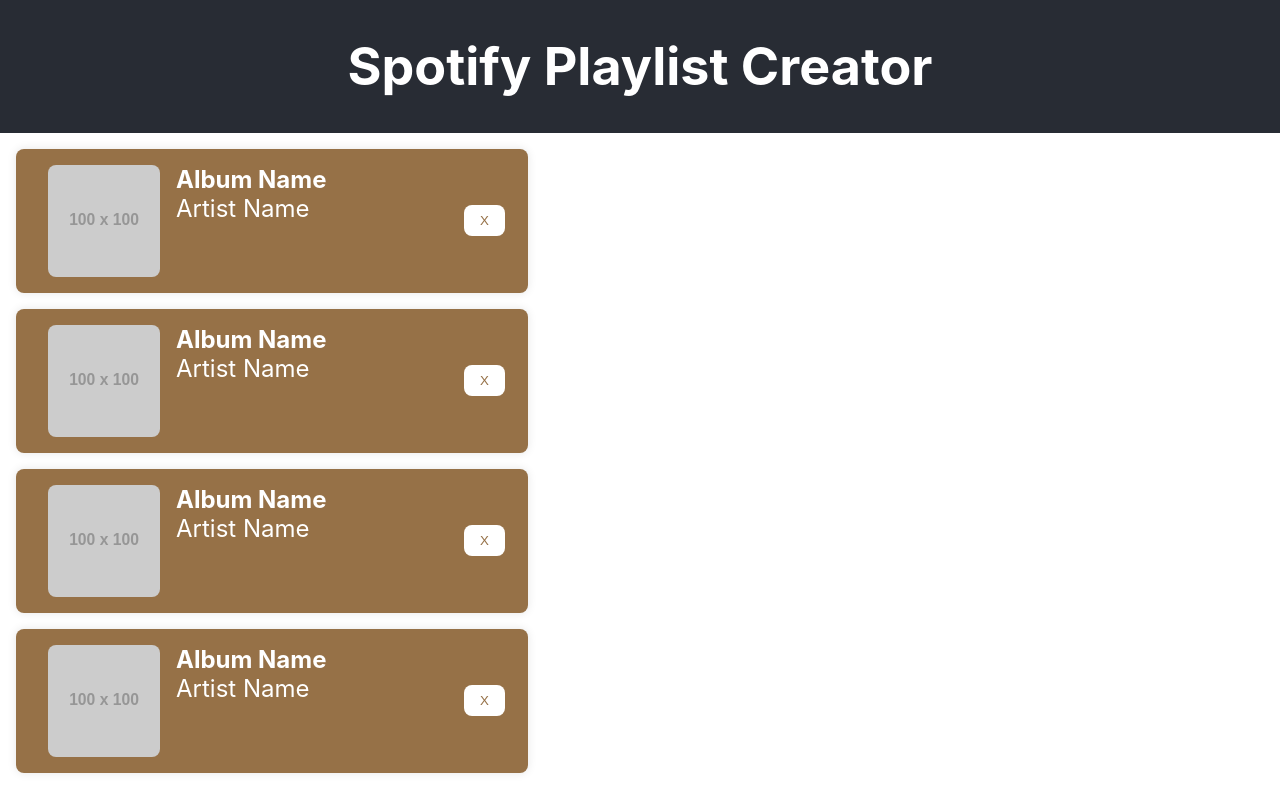
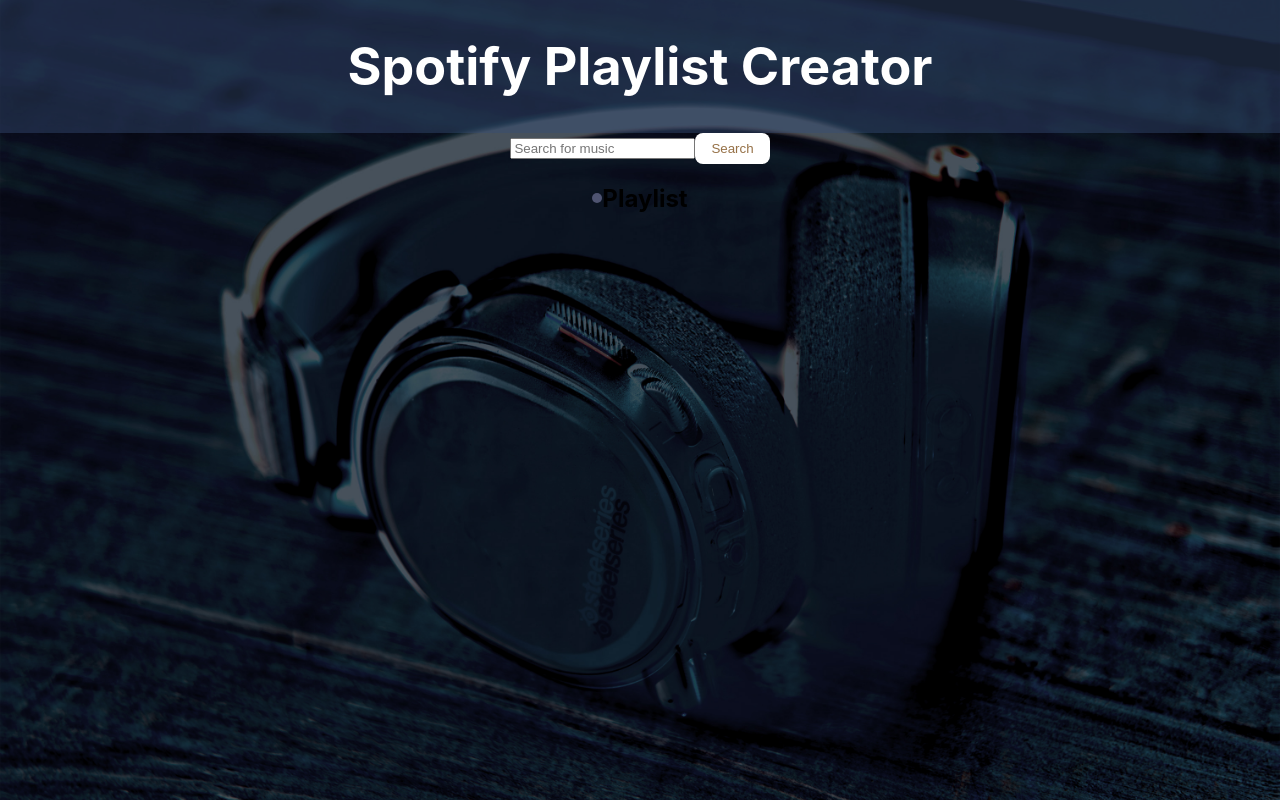
Before and after one commit to tarasoffM/musicplaylistapp, a React (Create React App) app: page / in a window 1280 px wide. Built offline with nearby package versions, Linux system fonts and the light colour scheme.

Commit message:
Did more work with the api interface.  As of now you can search for song titles and it will return and render 10 matching song cards

```diff
--- a/src/App.css
+++ b/src/App.css
@@ -5,7 +5,7 @@
 
 
 header {
-  background-color: #282c34;
+  background-color: #384d7571;
   display: flex;
   flex-direction: column;
   align-items: center;
@@ -26,3 +26,10 @@
     transform: rotate(360deg);
   }
 }
+
+.mainContent {
+  display: flex;
+  align-items: center;
+  justify-content: center;
+  color: black;
+}
--- a/src/App.js
+++ b/src/App.js
@@ -1,12 +1,46 @@
+import React, { useState, useEffect } from 'react';
 import './App.css';
 import Header from './Header';
 import Results from './Results';
+import Playlist from './Playlist';
+import SearchBar from './SearchBar';
+import { getToken, getMusicData } from './apiHandlerFunctions';
 
 function App() {
+
+  const [search, setSearch] = useState('');
+  const [resultArray, setResultArray] = useState([]);
+
+
+  const handleSearch = (event) => {
+    event.preventDefault();
+    setSearch(event.target.value);
+  };
+
+  /*
+  useEffect(() => {
+    document.getElementById("cardTitle").innerHTML = search;
+  }, [search]);
+  */
+
+
+  const searchTitles = async (event) => {
+    event.preventDefault();
+    const token = await getToken();
+    await getMusicData(token, search)
+    .then((response) => setResultArray(response));
+  };
+
+
+
   return (
     <div className="App">
       <Header />
-      <Results />
+      <SearchBar handleSearch={handleSearch} value={search} displayResult={searchTitles}/>
+      <div className="mainContent">
+        <Results displayResult={searchTitles} result={resultArray}/>
+        <Playlist />
+      </div>
     </div>
   );
 }
--- a/src/MusicCard.css
+++ b/src/MusicCard.css
@@ -5,7 +5,7 @@
   width: 30rem;
   padding: 1rem;
   margin: 1rem;
-  background-color: #967147;
+  background-color: #384d7571;
   border-radius: 0.5rem;
   box-shadow: 0 0 10px rgba(0, 0, 0, 0.1);
 }
@@ -14,7 +14,7 @@
   width: 7rem;
   height: 7rem;
   border-radius: 0.5rem;
-  margin: auto 1rem;
+  margin: auto 0;
 }
 
 .musicInfo {
@@ -24,6 +24,7 @@
   align-content: flex-start;
   width: 60%;
   color: white;
+  margin-left: 1rem;
 }
 
 .musicInfo h2, .musicInfo p {
--- a/src/MusicCard.js
+++ b/src/MusicCard.js
@@ -1,16 +1,16 @@
 import React from "react";
 import "./MusicCard.css";
 
-const MusicCard = () => {
+const MusicCard = (props) => {
 
     return (
         <div className="musicCard">
-            <img src="https://via.placeholder.com/100" alt="Album Cover" />
+            <img src={props.cover} alt="Album Cover" />
             <div className="musicInfo">
-                <h2>Album Name</h2>
-                <p>Artist Name</p>
+                <h2 id="cardTitle" className="cardTitle" >{props.songTitle}</h2>
+                <p>{props.artist}</p>
             </div>
-            <button>X</button>
+            <button onClick={() => props.displayResult().then((result) => alert(result))}>Add</button>
         </div>
     );
 };
--- a/src/Playlist.js
+++ b/src/Playlist.js
@@ -0,0 +1,11 @@
+import React from "react";
+
+const Playlist = () => {
+  return (
+    <div className="playlist" >
+      <h2>Playlist</h2>
+    </div>
+  );
+};
+
+export default Playlist;
--- /dev/null
+++ b/src/Results.css
@@ -0,0 +1,5 @@
+.results {
+    background-color: rgba(52, 52, 80, 0.801);
+    border: 5px solid #757c9c80;
+    border-radius: 10px;
+}
--- a/src/Results.js
+++ b/src/Results.js
@@ -1,14 +1,14 @@
 import React from 'react';
 import MusicCard from './MusicCard';
+import './Results.css';
 
-const Results = () => {
+// Populates the music cards with the search results and renders to the result div
+const Results = (props) => {
 
     return (
         <div className="results">
-            <MusicCard />
-            <MusicCard />
-            <MusicCard />
-            <MusicCard />
+            {props.result.map((item) => (<MusicCard  songTitle={item.name} artist={item.artist} cover={item.cover} displayResult={props.displayResult} />))}
+
         </div>
     );
 };
--- /dev/null
+++ b/src/SearchBar.js
@@ -0,0 +1,14 @@
+import React from "react";
+
+const SearchBar = (props) => {
+    return (
+        <div>
+        <form className="searchBar">
+            <input type="text" placeholder="Search for music" onChange={props.handleSearch} value={props.value} />
+            <button type="submit" value="Search" onClick={props.displayResult}>Search</button>
+        </form>
+        </div>
+    );
+};
+
+export default SearchBar;
--- /dev/null
+++ b/src/apiHandlerFunctions.js
@@ -0,0 +1,45 @@
+// Information to reach API
+const clientID = 'e3c027a6665e48f384c60c3846ec41de';
+const clientSecret = '09cc923e2cda49c58055b7b49a2b2ca0';
+const authEndPoint = 'https://accounts.spotify.com/api/token';
+const searchEndPoint = 'https://api.spotify.com/v1/search';
+const query = '?q=';
+const limit = '&limit=10';
+const market = '&market=US';
+const searchType = '&type=track';
+
+
+// Get a token
+const getToken = async () => {
+    const result = await fetch(authEndPoint, {
+        method: 'POST',
+        headers: {
+            'Content-Type': 'application/x-www-form-urlencoded'
+        },
+        body: `grant_type=client_credentials&client_id=${clientID}&client_secret=${clientSecret}`
+    });
+    const data = await result.json();
+    return data.access_token;
+};
+
+// Get music data
+const getMusicData = async (token, searchParam) => {
+    const musicEndPoint = searchEndPoint + query + searchParam + searchType + market + limit;
+    const result = await fetch(musicEndPoint, {
+        headers: {
+            'Authorization': `Bearer ${token}`
+        }
+    });
+    const data = await result.json();
+    return data.tracks.items.map((item) => {
+        return {
+            name: item.name,
+            artist: item.artists[0].name,
+            album: item.album.name,
+            id: item.id,
+            cover: item.album.images[0].url
+        };
+    });
+};
+
+export { getToken, getMusicData };
--- a/src/index.css
+++ b/src/index.css
@@ -5,6 +5,11 @@
     sans-serif;
   -webkit-font-smoothing: antialiased;
   -moz-osx-font-smoothing: grayscale;
+  background-image: url('../images/headphones.jpg');
+  background-size: cover;
+  background-repeat: no-repeat;
+  background-attachment: fixed;
+  background-position: center;
 }
 
 code {
```
Also changed, not shown: images/headphones.jpg (added).
